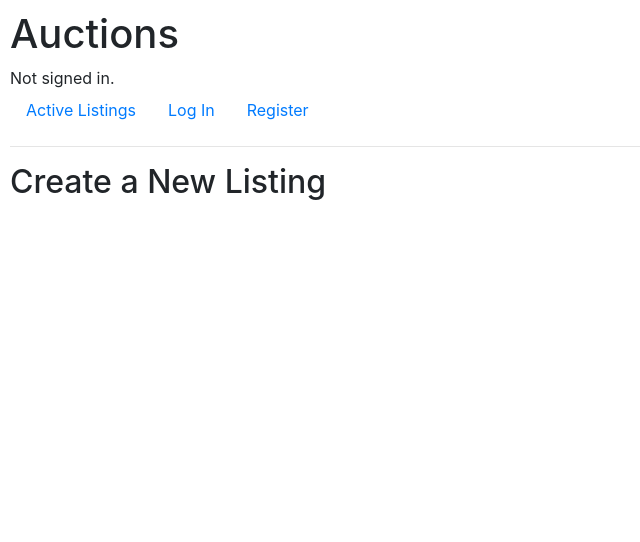
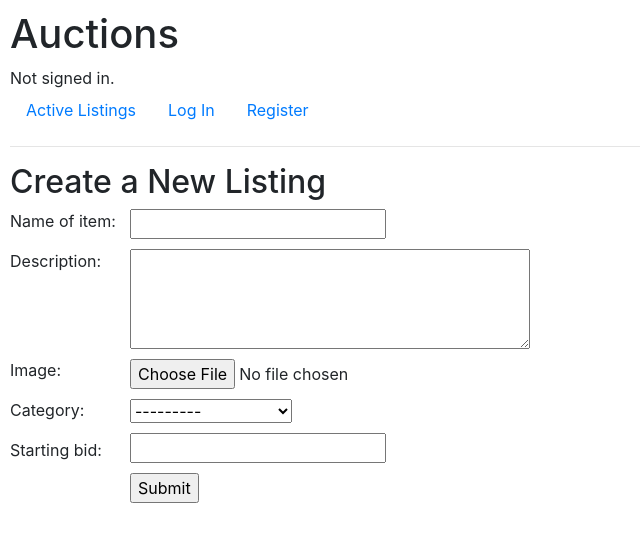
Before and after one commit to jalu589/commerce, a Django app: page /create in a window 1280 px wide. Shown: the top 542 px of the page, without its empty margins (0-640 px from the left). Run offline with Django 3.2, Linux system fonts and the light colour scheme; some libraries are stand-ins or nearby versions.

Commit message:
create page css

```diff
--- a/auctions/admin.py
+++ b/auctions/admin.py
@@ -1,7 +1,8 @@
 from django.contrib import admin
-from .models import Listing, Bid, Comment
+from .models import Listing, Bid, Comment, User
 
 # Register your models here.
+admin.site.register(User)
 admin.site.register(Listing)
 admin.site.register(Bid)
 admin.site.register(Comment)
--- a/auctions/static/auctions/styles.css
+++ b/auctions/static/auctions/styles.css
@@ -12,3 +12,29 @@
 #create-link {
     width: 300px;
 }
+
+#create-box {
+    display: flex;
+}
+
+#create-text {
+    width: 120px;
+}
+
+#id_title,
+#id_description,
+#id_image,
+#id_category,
+#id_starting_price {
+    display: block;
+    margin-bottom: 10px;
+}
+
+#id_description {
+    height: 100px;
+    width: 400px;
+}
+
+#description-text {
+    margin-bottom: 85px;
+}
--- a/auctions/templates/auctions/create.html
+++ b/auctions/templates/auctions/create.html
@@ -3,9 +3,24 @@
 {% block body %}
 <h2>Create a New Listing</h2>
 
-<form method="post">
-    {% csrf_token %}
-    {{ form.as_div }}
-
-
+<div id="create-box">
+    <div id="create-text">
+        <p id="name-text">Name of item:</p>
+        <p id="description-text">Description:</p>
+        <p id="image-text">Image:</p>
+        <p id="category-text">Category:</p>
+        <p id="bid-text">Starting bid:</p>
+    </div>
+    <div id="create-form">
+        <form method="post">
+            {% csrf_token %}
+            {{ form.title }}
+            {{ form.description }}
+            {{ form.image }}
+            {{ form.category }}
+            {{ form.starting_price }}
+            <input type="submit">
+        </form>
+    </div>
+</div>
 {% endblock %}
```
Also changed, not shown: auctions/migrations/0003_alter_listing_image.py (added), db.sqlite3.
